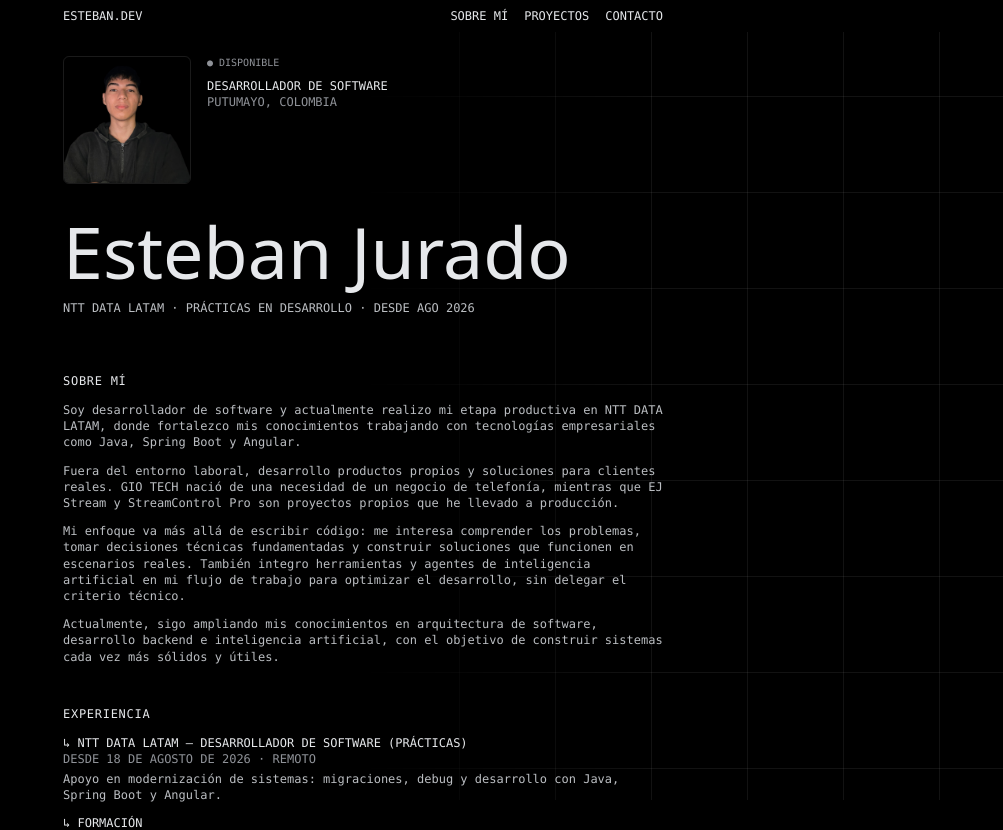
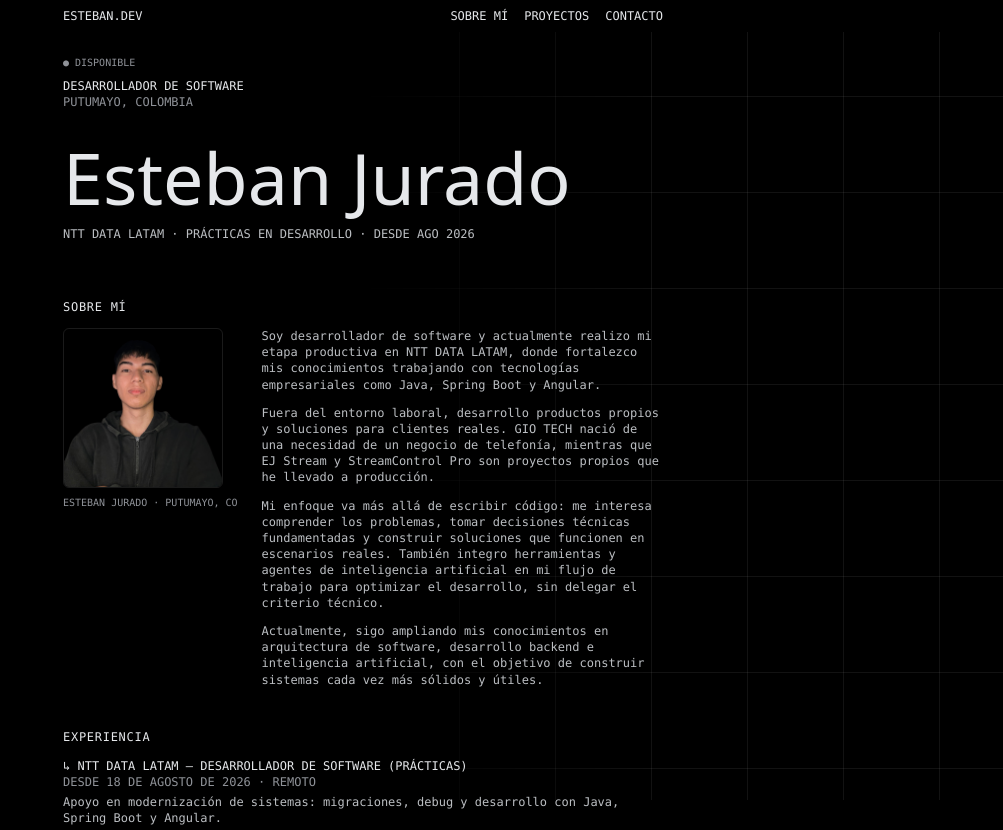
Before and after one commit to Est3banj/portafolio-esteban, a React (Vite) app in the folder portafolio/: page / in a window 1280 px wide. Shown: the top 830 px of the page, without its empty margins (277-1280 px from the left). Built offline with nearby package versions, Linux system fonts and the light colour scheme.

Commit message:
feat: move portrait to about as editorial figure

```diff
--- a/portafolio/src/components/features/About.jsx
+++ b/portafolio/src/components/features/About.jsx
@@ -1,3 +1,5 @@
+import foto from "../esteban1.png";
+
 const About = () => {
   return (
     <section id="sobre-mi" className="mt-14">
@@ -6,10 +8,23 @@ const About = () => {
           SOBRE MÍ
         </h2>
         <div
-          className="mt-3 space-y-3 text-ink-2"
+          className="mt-3 flex flex-col gap-4 sm:flex-row sm:gap-6"
           data-reveal
           style={{ "--reveal-delay": "50ms" }}
         >
+          <figure className="shrink-0 self-start">
+            <img
+              src={foto}
+              alt="Esteban Jurado"
+              width="160"
+              height="160"
+              className="h-40 w-40 rounded-[6px] border border-white/10 object-cover"
+            />
+            <figcaption className="micro mt-2 text-ink-3">
+              ESTEBAN JURADO · PUTUMAYO, CO
+            </figcaption>
+          </figure>
+          <div className="space-y-3 text-ink-2">
             <p>
 Soy desarrollador de software y actualmente realizo mi etapa productiva en NTT DATA LATAM, donde fortalezco mis conocimientos trabajando con tecnologías empresariales como Java, Spring Boot y Angular.
             </p>
@@ -29,6 +44,7 @@ Fuera del entorno laboral, desarrollo productos propios y soluciones para client
               software, desarrollo backend e inteligencia artificial, con el
               objetivo de construir sistemas cada vez más sólidos y útiles.
             </p>
+          </div>
         </div>
 
         <h2
--- a/portafolio/src/components/features/Hero.jsx
+++ b/portafolio/src/components/features/Hero.jsx
@@ -1,17 +1,8 @@
-import foto from "../esteban1.png";
-
 const Hero = () => {
   return (
     <section id="inicio" className="pt-6">
-      <div className="page flex items-start gap-4">
-        <img
-          src={foto}
-          alt="Esteban Jurado"
-          width="128"
-          height="128"
-          className="hero-anim h-32 w-32 shrink-0 rounded-[6px] border border-white/10 object-cover"
-        />
-        <div className="hero-anim min-w-0">
+      <div className="page">
+        <div className="hero-anim">
           <p className="micro text-ink-3">● DISPONIBLE</p>
           <p className="mt-2">DESARROLLADOR DE SOFTWARE</p>
           <p className="text-ink-3">PUTUMAYO, COLOMBIA</p>
```
Lines whose indentation alone changed are shown as unchanged.
